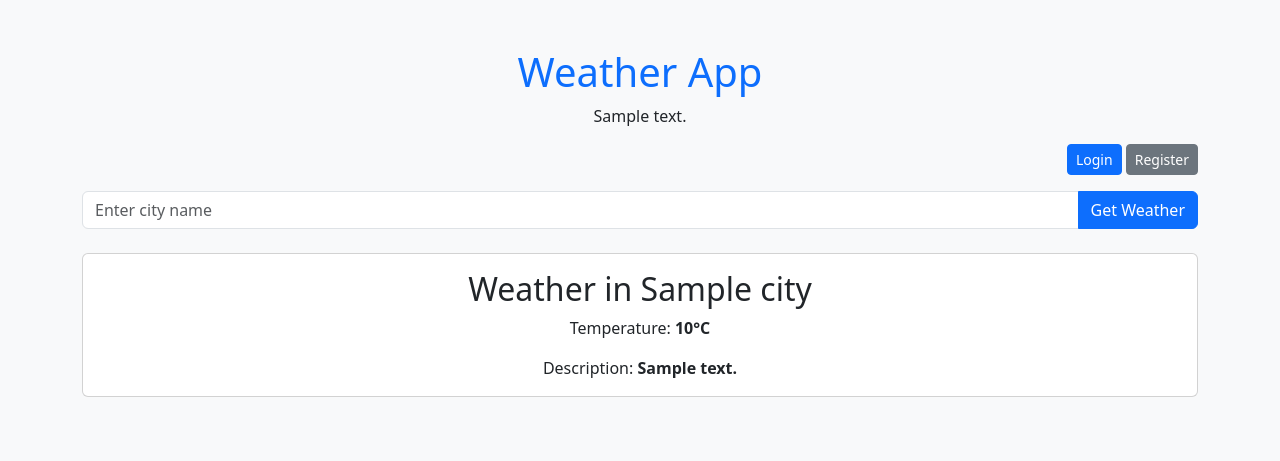
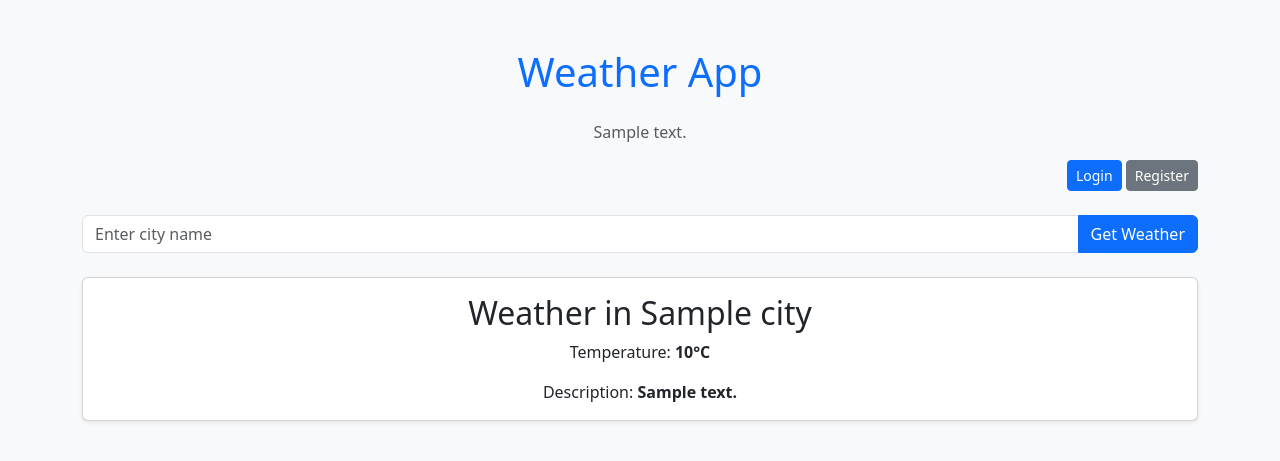
Before and after one commit to Desticius/Weather-App, a Flask app: template templates/index.html in a window 1280 px wide. Shown: the top 461 px of the page. Run offline with Flask 3, Linux system fonts and the light colour scheme; the template is opened without the code that fills it: most values are stand-ins (such as "Sample title", 1, 10 or a date in 2020).

Commit message:
Updated index.html with enhanced Bootstrap styling and login/logout integration

```diff
--- a/templates/index.html
+++ b/templates/index.html
@@ -9,18 +9,25 @@
 </head>
 <body class="bg-light">
     <div class="container mt-5">
-        <h1 class="text-center text-primary">Weather App</h1>
-        <p class="text-center">{{ test_text }}</p> <!-- Test text will appear here -->
+        <!-- Title -->
+        <h1 class="text-center text-primary mb-4">Weather App</h1>
+        <p class="text-center text-muted">{{ test_text }}</p> <!-- Test text will appear here -->
 
         <!-- Authentication Links -->
-        <div class="text-end mb-3">
+        <div class="d-flex justify-content-between align-items-center mb-4">
+            <div>
                 {% if current_user.is_authenticated %}
-                <p>Welcome, <strong>{{ current_user.username }}</strong>!</p>
+                    <p class="mb-0">Welcome, <strong>{{ current_user.username }}</strong>!</p>
+                {% endif %}
+            </div>
+            <div>
+                {% if current_user.is_authenticated %}
                     <a href="{{ url_for('logout') }}" class="btn btn-danger btn-sm">Logout</a>
                 {% else %}
                     <a href="{{ url_for('login') }}" class="btn btn-primary btn-sm">Login</a>
                     <a href="{{ url_for('register') }}" class="btn btn-secondary btn-sm">Register</a>
                 {% endif %}
+            </div>
         </div>
 
         <!-- Weather Form -->
@@ -33,7 +40,7 @@
 
         <!-- Weather Results -->
         {% if weather %}
-            <div class="card text-center">
+            <div class="card text-center shadow-sm">
                 <div class="card-body">
                     <h2 class="card-title">Weather in {{ weather.city }}</h2>
                     <p class="card-text">Temperature: <strong>{{ weather.temperature }}°C</strong></p>
```
Lines whose indentation alone changed are shown as unchanged.
